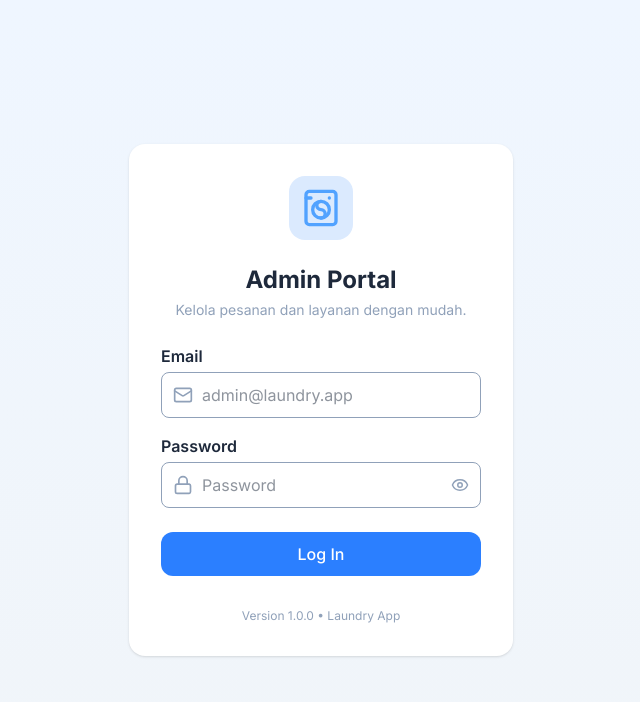
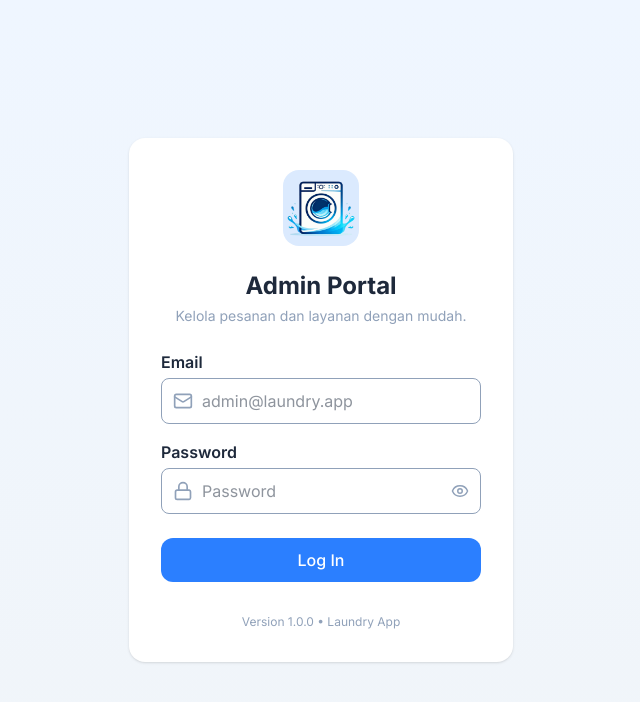
Before and after one commit to Rydhoff/laundry-app, a Next.js app: page /login in a window 1280 px wide. Shown: the top 702 px of the page, without its empty margins (319-959 px from the left). Built offline with nearby package versions, Linux system fonts and the light colour scheme; no server answers; a web font is replaced by a local one.

Commit message:
update laundry logo & dynamic view height for login screen

```diff
--- a/app/dashboard/layout.tsx
+++ b/app/dashboard/layout.tsx
@@ -3,7 +3,8 @@
 import { ReactNode } from 'react'
 import Link from 'next/link'
 import { usePathname } from 'next/navigation'
-import { Home, ClipboardList, BarChart3, Settings, WashingMachine } from 'lucide-react'
+import { Home, ClipboardList, BarChart3, Settings } from 'lucide-react'
+import Image from 'next/image'
 
 export default function DashboardLayout({ children }: { children: ReactNode }) {
     const pathname = usePathname()
@@ -21,7 +22,13 @@ export default function DashboardLayout({ children }: { children: ReactNode }) {
             <header className="bg-white px-4 py-3 flex items-center justify-between">
                 <div className="flex items-center gap-3">
                     <div className="w-10 h-10 rounded-2xl bg-blue-100 flex items-center justify-center">
-                        <WashingMachine className="w-6 h-6 text-blue-400" />
+                        <Image
+                            src="/logo/logo.png"
+                            alt="Laundry App Logo"
+                            width={120}
+                            height={120}
+                            priority
+                        />
                     </div>
                     <div>
                         <p className="font-semibold text-lg">Laundry App</p>
--- a/app/login/page.tsx
+++ b/app/login/page.tsx
@@ -3,8 +3,9 @@
 import { useState } from 'react'
 import { useRouter } from 'next/navigation'
 import { supabase } from '@/app/lib/supabaseClient'
-import { Mail, Lock, Eye, EyeOff, WashingMachine } from 'lucide-react'
+import { Mail, Lock, Eye, EyeOff } from 'lucide-react'
 import { toast } from 'sonner'
+import Image from "next/image"
 
 export default function LoginPage() {
     const router = useRouter()
@@ -29,20 +30,26 @@ export default function LoginPage() {
     }
 
     return (
-        <div className="min-h-screen flex items-center justify-center bg-linear-to-b bg-blue-50 to-slate-100">
-            <div className="w-full lg:max-w-sm p-6 sm:p-8 lg:bg-white lg:rounded-2xl lg:shadow-sm">
+        <div className="min-h-dvh overflow-hidden flex items-center justify-center bg-linear-to-b bg-blue-50 to-slate-100">
+            < div className="w-full lg:max-w-sm p-6 sm:p-8 lg:bg-white lg:rounded-2xl lg:shadow-sm" >
 
                 {/* Logo */}
-                <div className="flex justify-center mb-6">
-                    <div className="w-16 h-16 rounded-2xl bg-blue-100 flex items-center justify-center">
-                        <WashingMachine className="w-10 h-10 text-blue-400" />
+                < div className="flex justify-center mb-6" >
+                    <div className="w-19 h-19 rounded-2xl bg-blue-100 flex items-center justify-center overflow-hidden">
+                        <Image
+                            src="/logo/logo.png"
+                            alt="Laundry App Logo"
+                            width={120}
+                            height={120}
+                            priority
+                        />
                     </div>
-                </div>
+                </div >
 
                 {/* Title */}
-                <h1 className="text-2xl font-bold text-center">
+                < h1 className="text-2xl font-bold text-center" >
                     Admin Portal
-                </h1>
+                </h1 >
                 <p className="text-sm text-slate-400 text-center mt-1 mb-6">
                     Kelola pesanan dan layanan dengan mudah.
                 </p>
@@ -98,7 +105,7 @@ export default function LoginPage() {
                 <p className="text-xs text-slate-400 text-center mt-8">
                     Version 1.0.0 • Laundry App
                 </p>
-            </div>
-        </div>
+            </div >
+        </div >
     )
 }
```
Also changed, not shown: public/logo/logo.png (added).
